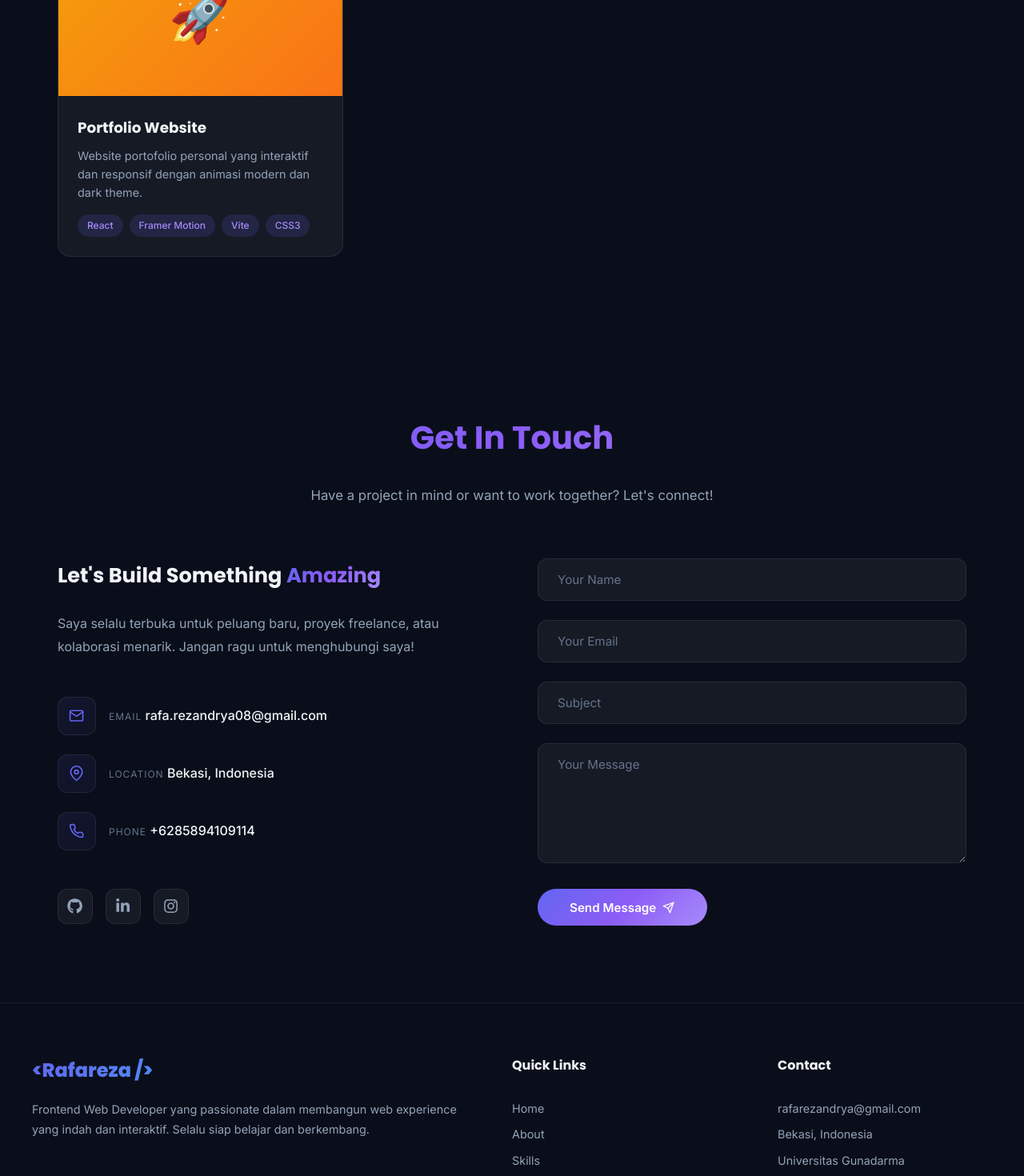
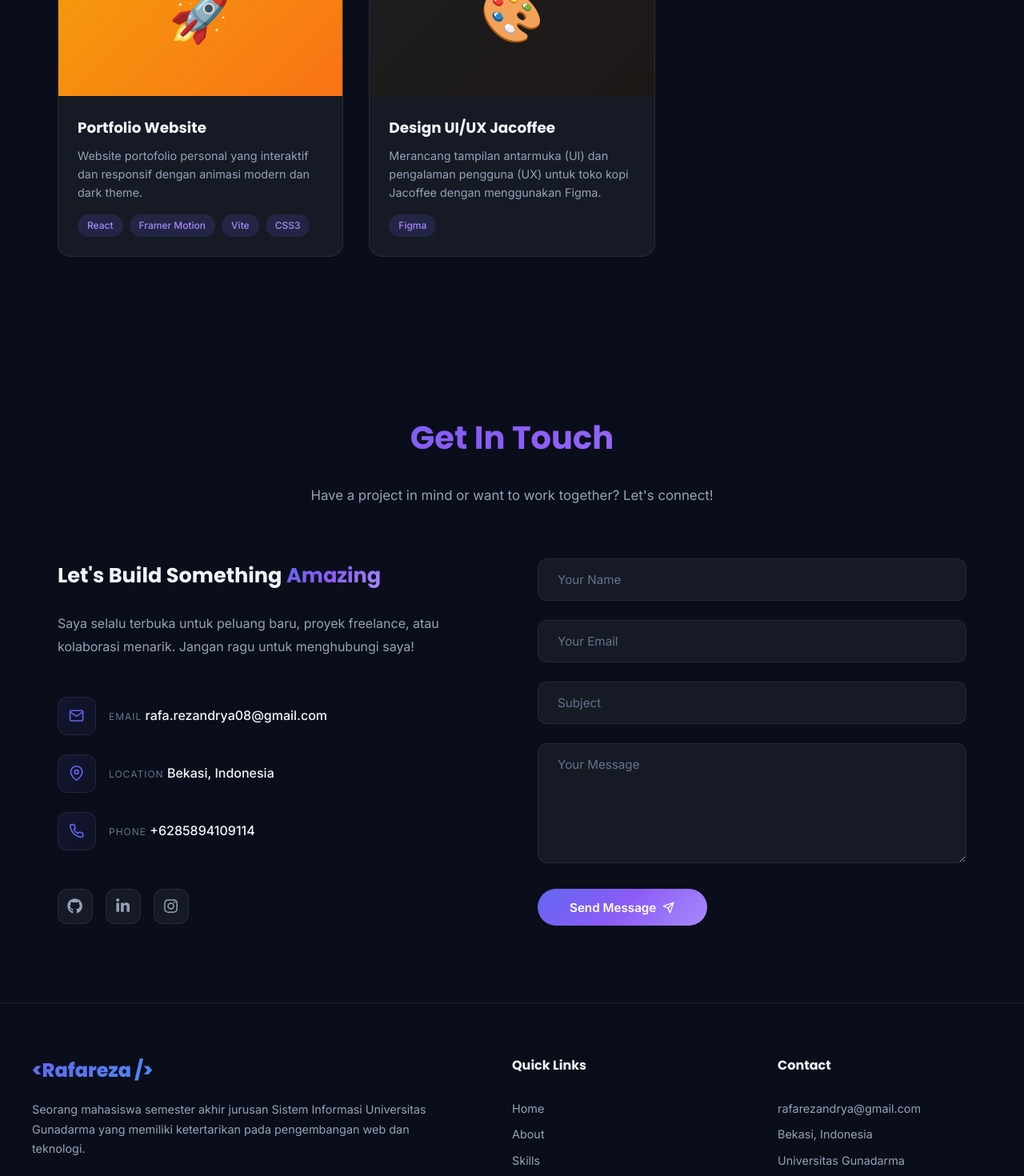
Before and after one commit to rafareza/portofolio-react, a React (Vite) app: page / in a window 1280 px wide. Shown: the part 3280-4750 px from the top of the page at 80% size. Built offline with nearby package versions, Linux system fonts and the light colour scheme.

Commit message:
tambah projek

```diff
--- a/src/components/Footer.jsx
+++ b/src/components/Footer.jsx
@@ -24,8 +24,7 @@ function Footer() {
         <div className="footer-brand">
           <div className="footer-logo">{'<Rafareza />'}</div>
           <p>
-            Frontend Web Developer yang passionate dalam membangun web experience
-            yang indah dan interaktif. Selalu siap belajar dan berkembang.
+            Seorang mahasiswa semester akhir jurusan Sistem Informasi Universitas Gunadarma yang memiliki ketertarikan pada pengembangan web dan teknologi.
           </p>
         </div>
 
--- a/src/components/Projects.jsx
+++ b/src/components/Projects.jsx
@@ -23,7 +23,7 @@ const projects = [
     live: 'https://acacia-water.vercel.app/',
   },
   {
-    title: 'Website Admin Sekolah',
+    title: 'Website Dashboard Admin Sekolah',
     description:
       'Website admin sekolah untuk mengelola data siswa, guru, dan mata pelajaran.',
     tags: ['PHP', 'MySQL', 'Bootstrap'],
@@ -39,8 +39,17 @@ const projects = [
     tags: ['React', 'Framer Motion', 'Vite', 'CSS3'],
     gradient: 'linear-gradient(135deg, #f59e0b, #f97316)',
     emoji: '🚀',
-    github: '#',
+    github: 'https://github.com/rafareza/portofolio-react',
     live: '#',
+  },
+  {
+    title: 'Design UI/UX Jacoffee',
+    description:
+      'Merancang tampilan antarmuka (UI) dan pengalaman pengguna (UX) untuk toko kopi Jacoffee dengan menggunakan Figma.',
+    tags: ['Figma'],
+    gradient: 'linear-gradient(135deg, #36291341, #21160b99)',
+    emoji: '🎨',
+    live: 'https://bit.ly/jacoffee',
   },
 ];
 
@@ -90,6 +99,7 @@ function Projects() {
                 {project.emoji}
               </div>
               <div className="project-overlay">
+                {project.github && (
                   <a
                     href={project.github}
                     className="project-overlay-btn"
@@ -99,6 +109,7 @@ function Projects() {
                   >
                     <FiGithub />
                   </a>
+                )}
                 <a
                   href={project.live}
                   className="project-overlay-btn"
```
Lines whose indentation alone changed are shown as unchanged.
